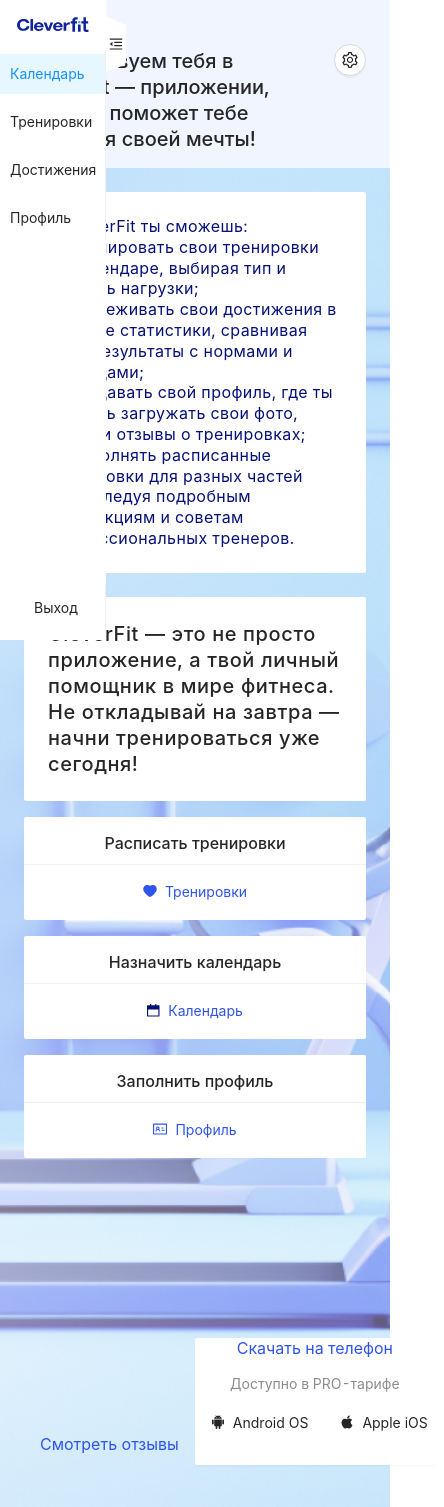
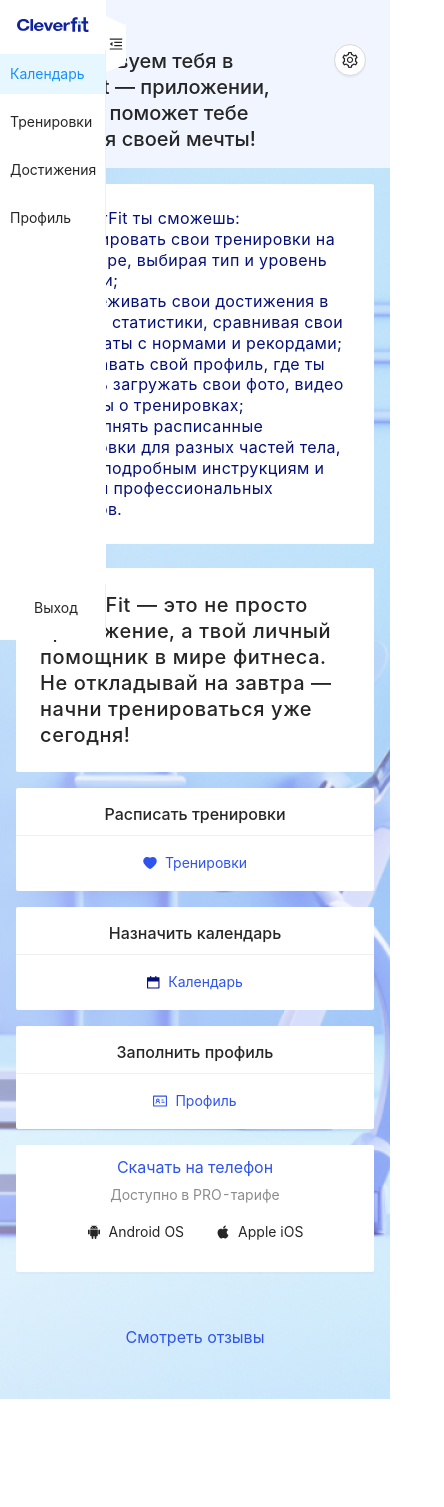
Before and after one commit to ClevertecFrontendLab/Yura703, a React (Vite) app: page /#/ in a window 390 px wide. Shown: the whole page, 444 px wide, since content can reach past the window. After the commit the page ends 1399 px from the top, so only its background shows below. Built offline with nearby package versions, Linux system fonts and the light colour scheme.

Commit message:
feat: add adaptive for footer

```diff
--- a/src/components/footer/footer.scss
+++ b/src/components/footer/footer.scss
@@ -29,16 +29,20 @@
     }
 
     &__card-title {
+        margin-top: 12px ;
+        margin-bottom: 8px;
         @include text-main-1;
         color: $primary-light-6;
     }
 
     &__card-text {
+        margin-bottom: 12px;
         @include text-sider-menu;
         color: $character-light-secondary-45;
     }
 
     .footer-card-fone {
+        margin: 12px 0px;
         display: flex;
 
         button {
@@ -51,3 +55,31 @@
         padding: 0;
     }
 }
+
+@media (max-width: 991px) {
+    .footer {
+        height: calc(364px + 42px);
+    }
+}
+
+@media (max-width: 767px) {
+    .footer {
+        flex-direction: column-reverse;
+        height: calc(212px + 42px);
+
+        &__btn {
+            margin: 24px 16px 42px;
+            height: 40px;
+            width: calc(100% - 32px);
+        }
+
+        &__card {
+            margin: 0px 16px;
+            width: calc(100% - 32px);
+        }
+
+        .footer-card-fone {
+            display: block;
+        }
+    }
+}
--- a/src/components/main-content/main-content.scss
+++ b/src/components/main-content/main-content.scss
@@ -69,12 +69,13 @@
         .ant-card-head {
             height: 66px;
         }
-        //max-width: 182px;
-        //width: 100%;
     }
 }
 
 @media (max-width: 767px) {
+    .main-content{
+        margin: 16px;
+    }
     .cards-btns {
         flex-direction: column;
         .cards-btn {
@@ -85,5 +86,4 @@
             }
         }
     }
-
 }
--- a/src/components/main-content/main-content.tsx
+++ b/src/components/main-content/main-content.tsx
@@ -1,11 +1,10 @@
 import React from 'react';
 import './main-content.scss';
 import 'antd/dist/antd.css'; // or 'antd/dist/antd.less'
-import { Card, Col, Row, Button, Grid } from 'antd';
+import { Card, Button } from 'antd';
 import Icon, { IdcardOutlined, HeartFilled } from '@ant-design/icons';
 import type { CustomIconComponentProps } from '@ant-design/icons/lib/components/Icon';
 
-const { useBreakpoint } = Grid;
 
 const CalendarSvg = () => (
     <svg width="13" height="13" viewBox="0 0 13 13" fill="none" xmlns="http://www.w3.org/2000/svg">
@@ -18,8 +17,6 @@
 
 
 export const MainContent: React.FC = () => {
-    const screenMore992 = useBreakpoint().lg;
-    const screenMore768 = useBreakpoint().md;
 
     return (
         <div className='main-content'>
```
